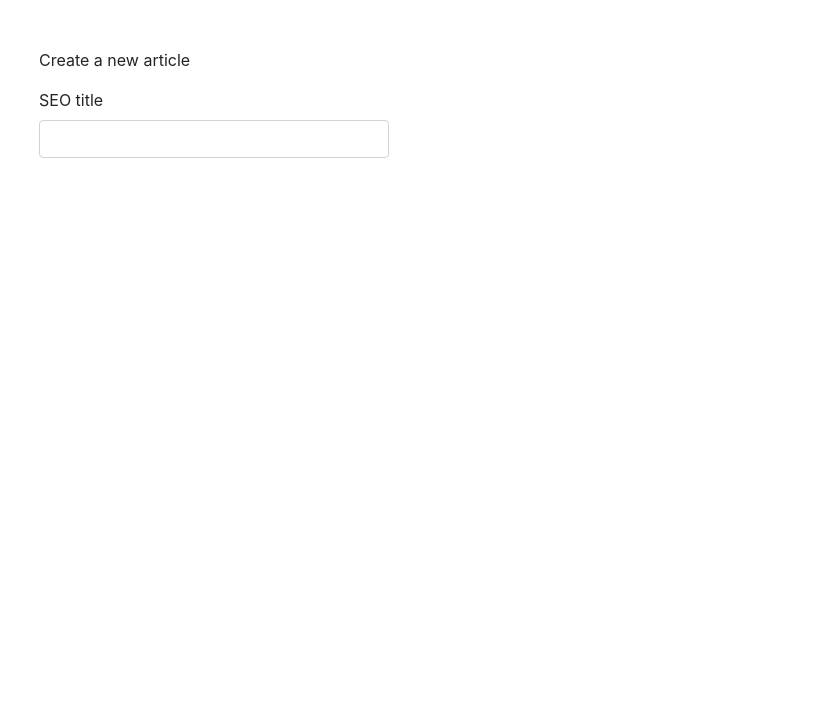
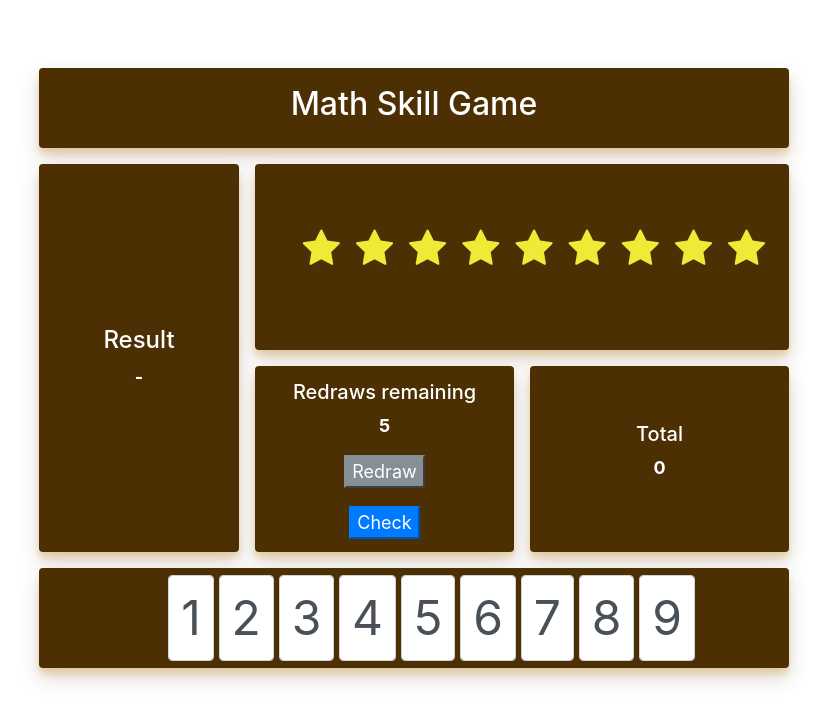
Before and after one commit to Sylvance/react-math-skills-game, a React app: page / in a window 1280 px wide. Shown: the whole page, without its empty margins (141-968 px from the left). Built offline with nearby package versions, Linux system fonts and the light colour scheme.

Commit message:
Add ui and functionality

```diff
--- a/package.json
+++ b/package.json
@@ -24,11 +24,13 @@
     "@babel/preset-env": "^7.1.0",
     "@babel/preset-react": "^7.0.0",
     "babel-loader": "^8.0.2",
+    "css-loader": "^1.0.0",
     "html-loader": "^0.5.5",
     "html-webpack-plugin": "^3.2.0",
     "prop-types": "^15.6.2",
     "react": "^16.5.2",
     "react-dom": "^16.5.2",
+    "style-loader": "^0.23.0",
     "webpack": "^4.20.2",
     "webpack-cli": "^3.1.1",
     "webpack-dev-server": "^3.1.9"
--- a/src/index.html
+++ b/src/index.html
@@ -2,15 +2,15 @@
 <html lang="en">
 <head>
     <meta charset="utf-8">
+    <link rel="stylesheet" href="https://cdnjs.cloudflare.com/ajax/libs/font-awesome/4.7.0/css/font-awesome.min.css">
     <link rel="stylesheet" href="https://maxcdn.bootstrapcdn.com/bootstrap/4.0.0-beta.2/css/bootstrap.min.css" >
     <title>How to set up React, Webpack, and Babel</title>
 </head>
 <body>
     <div class="container">
         <div class="row mt-5">
-            <div class="col-md-4 offset-md-1">
-                <p>Create a new article</p>
-                <div id="create-article-form">
+            <div class="col-md-8 offset-md-1">
+                <div id="game-area">
                     <!-- form -->
                 </div>
             </div>
--- a/src/index.js
+++ b/src/index.js
@@ -1 +1,7 @@
-import FormContainer from "./js/components/container/FormContainer";
+import React from "react";
+import ReactDOM from "react-dom";
+
+import GameContainer from "./js/components/container/GameContainer";
+
+const wrapper = document.getElementById("game-area");
+wrapper ? ReactDOM.render(<GameContainer />, wrapper) : false;
--- a/src/js/components/container/FormContainer.js
+++ /dev/null
@@ -1,35 +0,0 @@
-import React, { Component } from "react";
-import ReactDOM from "react-dom";
-import Input from "../presentational/Input";
-class FormContainer extends Component {
-  constructor() {
-    super();
-    this.state = {
-      seo_title: ""
-    };
-    this.handleChange = this.handleChange.bind(this);
-  }
-  handleChange(event) {
-    this.setState({ [event.target.id]: event.target.value });
-  }
-  render() {
-    const { seo_title } = this.state;
-    return (
-      <form id="article-form">
-        <Input
-          text="SEO title"
-          label="seo_title"
-          type="text"
-          id="seo_title"
-          value={seo_title}
-          handleChange={this.handleChange}
-        />
-      </form>
-    );
-  }
-}
-
-const wrapper = document.getElementById("create-article-form");
-wrapper ? ReactDOM.render(<FormContainer />, wrapper) : false;
-
-export default FormContainer;
--- /dev/null
+++ b/src/js/components/container/GameContainer.js
@@ -0,0 +1,182 @@
+import React, { Component } from "react"
+
+import Message from "../presentational/Message"
+import Number from "../presentational/Number"
+import "../styling/GameContainer.css"
+
+class GameContainer extends Component {
+  constructor() {
+    super()
+    let numbersArray = Array.from(Array(10).keys())
+    numbersArray.shift()
+    this.state = {
+      numbers: numbersArray,
+      currentTotal: 0,
+      clickedValues: [],
+      numberOfStars: 0,
+      message: '',
+      redraws: 5,
+      gamestate: null
+    }
+    this.handleClick = this.handleClick.bind(this)
+    this.handleRedraw = this.handleRedraw.bind(this)
+    this.handleComparison = this.handleComparison.bind(this)
+  }
+
+  componentWillMount(){
+    let numbers = this.state.numbers
+    this.setStarsState(1,9)
+    this.setNumbersState(numbers)
+  }
+
+  setStarsState(min, max){
+    let starsNo = this.generateRandomStars(min, max)
+    this.setState({numberOfStars: starsNo})
+  }
+
+  setNumbersState(numbers){
+    let numbersDict = {}
+    numbers.forEach((element) => {
+        numbersDict['btn-'+element.toString()] = false
+    })
+    this.setState(numbersDict)
+  }
+
+  generateRandomStars(min, max){
+    return Math.floor(Math.random() * max) + min
+  }
+
+  checkWin(numbers){
+    let flags = []
+    let flag
+    numbers.forEach((element) => {
+        let elementValue = this.state['btn-'+element.toString()]
+        flags.push(elementValue.toString())
+    })
+    if (flags.includes('false')) {
+        flag = false
+    } else {
+        flag = true
+    }
+    return flag
+  }
+
+  setTotalToZero(){this.setState({currentTotal: 0})}
+
+  setMessage(message){this.setState({message: message})}
+
+  redraw() {
+    this.setStarsState(1,9)
+    this.setTotalToZero()
+  }
+
+  handleRedraw(redraws){
+    if (redraws > 0){
+      this.setState({redraws: redraws-1})
+      this.redraw()
+      this.setState({message: ""})
+    } else{
+      console.log("Redraws finished")
+      this.setState({message: "Redraws finished"})
+    }
+  }
+
+  handleClick(event) {
+    const value = parseInt(event.target.value)
+    let change = value
+    let lastTotal = parseInt(this.state.currentTotal)
+    let lastBool = this.state[event.target.id]
+    let lastClicked = this.state.clickedValues
+    if(!lastBool){
+        change = -value
+    }
+    if(lastClicked.includes(value)){
+        lastClicked.push(value)
+    } else {
+        lastClicked.push(value)
+    }
+    this.setState({
+        [event.target.id]: !lastBool,
+        clickedValues: lastClicked,
+        currentTotal: lastTotal - change
+    })
+  }
+
+  toggleButton(id) {
+    let toggledDict = {}
+    toggledDict["disable-"+id] = !this.state[id]
+    this.setState(toggledDict)
+  }
+
+  handleComparison() {
+    const { redraws, numbers, currentTotal, numberOfStars } = this.state
+    if (currentTotal === numberOfStars) {
+        this.setMessage("Yeeeei! Good work")
+        this.redraw()
+    } else {
+        this.setMessage("Try again!")
+        this.redraw()
+    }
+
+    if (this.checkWin(numbers)) {
+        this.setMessage("You just won!")
+        this.setState({gamestate: 1})
+    } else if (redraws === 0){
+        this.setMessage("Game over!")
+    } else{
+        return null
+    }
+  }
+
+  render() {
+    const { redraws, numbers, numberOfStars, currentTotal } = this.state
+    let numbersElement = numbers.map((number) =>
+        <Number
+            key={number.toString()}
+            type="button"
+            id={number.toString()}
+            value={number}
+            disabled={this.state["disable-"+number.toString()]}
+            handleClick={this.handleClick}
+        />
+    )
+    let starsElement = [...Array(numberOfStars).keys()].map((number) =>
+        <li key={number.toString()} className="star-five" id={"item-"+number}>
+            <i className="fa fa-star"></i>
+        </li>
+    )
+    return (
+      <div id="game">
+        <div className="wrapped">
+            <div className="item header">
+                <h2>Math Skill Game</h2>
+            </div>
+            <div className="item sidebar status-area">
+                <h4>Result</h4>
+                <Message message={this.state.message ? this.state.message : "-"} />
+            </div>
+            <div className="item content-1 stars-area">
+                <ul>{starsElement}</ul>
+            </div>
+            <div className="item content-2 buttons-area">
+                <h5>Redraws remaining</h5>
+                <p>{redraws}</p>
+                <button type="button" onClick={() => this.handleRedraw(redraws)} className="btn-secondary">Redraw</button>
+                <button type="button" onClick={this.handleComparison} className="btn-primary">Check</button>
+            </div>
+            <div className="item content-3 results-area">
+                <h5>Total</h5>
+                <p>{currentTotal}</p>
+            </div>
+            <div className="item footer">
+                <ul className="numbers-area">
+                    {numbersElement}
+                </ul>
+            </div>
+        </div>
+      </div>
+    )
+  }
+}
+
+export default GameContainer
--- a/src/js/components/presentational/Input.js
+++ /dev/null
@@ -1,24 +0,0 @@
-import React from "react";
-import PropTypes from "prop-types";
-const Input = ({ label, text, type, id, value, handleChange }) => (
-  <div className="form-group">
-    <label htmlFor={label}>{text}</label>
-    <input
-      type={type}
-      className="form-control"
-      id={id}
-      value={value}
-      onChange={handleChange}
-      required
-    />
-  </div>
-);
-Input.propTypes = {
-  label: PropTypes.string.isRequired,
-  text: PropTypes.string.isRequired,
-  type: PropTypes.string.isRequired,
-  id: PropTypes.string.isRequired,
-  value: PropTypes.string.isRequired,
-  handleChange: PropTypes.func.isRequired
-};
-export default Input;
--- /dev/null
+++ b/src/js/components/presentational/Message.js
@@ -0,0 +1,12 @@
+import React from "react";
+import PropTypes from "prop-types";
+
+const Message = ({ message }) => (
+  <div className="message">
+    {message}
+  </div>
+);
+Message.propTypes = {
+  message: PropTypes.string.isRequired
+};
+export default Message;
--- /dev/null
+++ b/src/js/components/presentational/Number.js
@@ -0,0 +1,21 @@
+import React from "react";
+import PropTypes from "prop-types";
+
+const Number = ({ type, id, value, disabled, handleClick }) => (
+  <input
+    type={type}
+    className="btns"
+    id={"btn-"+ id}
+    value={value}
+    onClick={handleClick}
+    disabled={disabled}
+  />
+);
+Number.propTypes = {
+  type: PropTypes.string.isRequired,
+  id: PropTypes.string.isRequired,
+  value: PropTypes.number.isRequired,
+  disabled: PropTypes.bool.isRequired,
+  handleClick: PropTypes.func.isRequired
+};
+export default Number;
--- /dev/null
+++ b/src/js/components/styling/GameContainer.css
@@ -0,0 +1,105 @@
+.btn-secondary{
+    margin-bottom: 1em;
+}
+
+.btns {
+    padding: .375rem .75rem;
+    font-size: 3rem;
+    line-height: 1.5;
+    color: #495057;
+    background-color: #fff;
+    background-image: none;
+    background-clip: padding-box;
+    border: 1px solid #ced4da;
+    border-radius: .25rem;
+    margin-right: .3rem;
+}
+
+.btns.disabled, .btns > input:disabled {
+    background-color: #495057;;
+}
+
+.btns:hover {
+    background-color: #ced4da;
+}
+
+.numbers-area{
+    padding-top: 1rem;
+}
+
+.fa-star {
+    font-size:40px;
+    color:rgb(238, 235, 54);
+    display: inline;
+ }
+
+ ul li {
+    display: inline;
+    margin-right: 1rem;
+}
+
+input[type=button]:disabled {
+    background: #888888;
+    color: #ffffff;
+    cursor: not-allowed;
+}
+
+.wrapped {
+    display: grid;
+    width: 750px;
+    height: 600px;
+    grid-template-columns: 200px 1fr 1fr;
+    grid-template-rows: 80px 1fr 1fr 100px;
+    grid-gap: 1rem;
+    grid-template-areas:
+        "header header header"
+        "sidebar content-1 content-1"
+        "sidebar content-2 content-3"
+        "footer footer footer";
+  }
+
+  .header {
+    grid-area: header;
+  }
+
+  .sidebar {
+    grid-area: sidebar;
+    flex-direction: column;
+  }
+
+  .content-1 {
+    grid-area: content-1;
+  }
+
+  .content-2 {
+    grid-area: content-2;
+    flex-direction: column;
+  }
+
+  .content-3 {
+    grid-area: content-3;
+    flex-direction: column;
+  }
+
+  .footer {
+    grid-area: footer;
+    grid-row: 4 / 5;
+    grid-column: 1 / 4;
+  }
+
+  body {
+    padding: 20px;
+    font-family: -apple-system, BlinkMacSystemFont, "Segoe UI", Roboto, Helvetica, Arial, sans-serif, "Apple Color Emoji", "Segoe UI Emoji", "Segoe UI Symbol";
+  }
+
+  .item {
+    background-color: #4d2f04;
+    box-shadow: 0 10px 20px rgba(80, 53, 4, 0.19), 0 6px 6px rgba(230, 141, 9, 0.23);
+    color: #ffffff;
+    border-radius: 4px;
+    display: flex;
+    justify-content: center;
+    align-items: center;
+    font-size: 18px;
+    font-weight: bold;
+  }
--- a/webpack.config.js
+++ b/webpack.config.js
@@ -17,6 +17,10 @@ module.exports = {
             loader: "html-loader"
           }
         ]
+      },
+      {
+        test: /\.css$/,
+        use: [ 'style-loader', 'css-loader' ]
       }
     ]
   },
```
Also changed, not shown: src/js/components/presentational/Status.js (added, +13 -0 lines), 1 other file.
